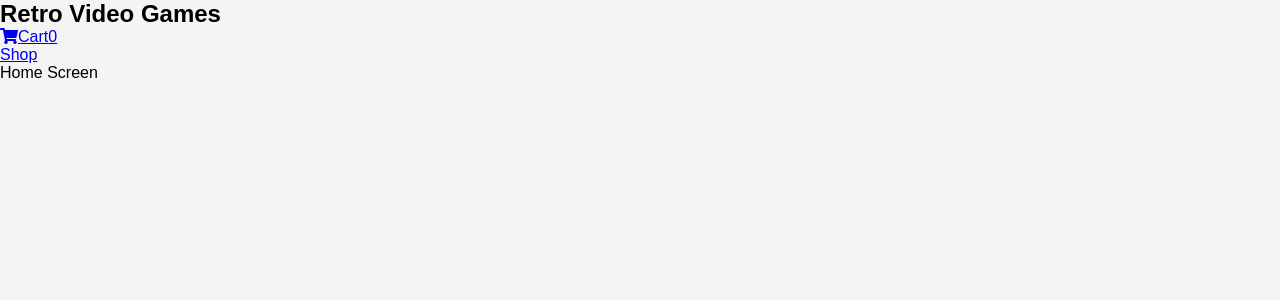
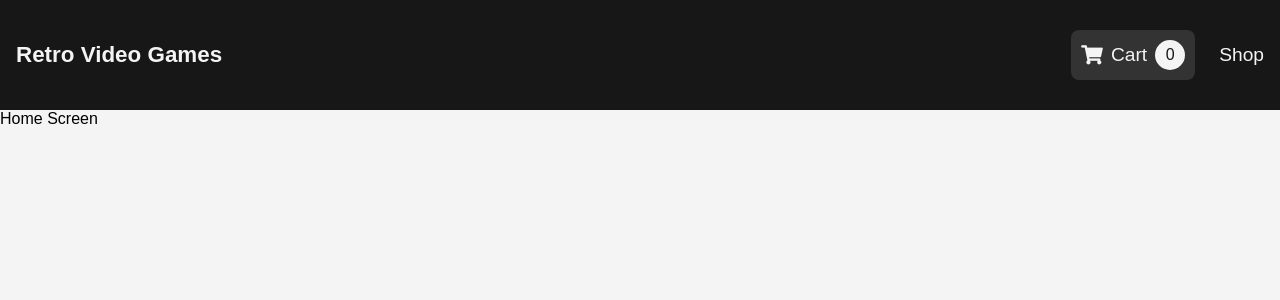
Before and after one commit to tdyleuth/ecommerce-mern-app, a React (Create React App) app in the folder client/: page / in a window 1280 px wide. Shown: the top 300 px of the page. Built offline with nearby package versions, Linux system fonts and the light colour scheme.

Commit message:
Setup Navbar, SideDrawer, and Backdrop components

```diff
--- a/client/src/App.js
+++ b/client/src/App.js
@@ -1,8 +1,11 @@
 import './App.css';
+import { useState } from 'react';
 import { BrowserRouter as Router, Switch, Route } from 'react-router-dom';
 
 //Components
 import NavBar from './components/Navbar';
+import Backdrop from './components/Backdrop';
+import SideDrawer from './components/SideDrawer';
 
 //Screens
 import HomeScreen from './screens/HomeScreen';
@@ -10,11 +13,12 @@
 import ProductScreen from './screens/ProductScreen';
 
 function App() {
+    const [sideToggle, setSideToggle] = useState(false);
     return (
         <Router>
-            <NavBar />
-            {/* SideDrawer */}
-            {/*Backdrop */}
+            <NavBar click={() => setSideToggle(true)} />
+            <SideDrawer show={sideToggle} click={() => setSideToggle(false)} />
+            <Backdrop show={sideToggle} click={() => setSideToggle(false)} />
             <main>
                 <Switch>
                     <Route exact path='/' component={HomeScreen} />
--- a/client/src/components/Backdrop.css
+++ b/client/src/components/Backdrop.css
@@ -0,0 +1,9 @@
+.backdrop {
+    width: 100%;
+    height: 100vh;
+    background-color: rgba(0, 0, 0, 0.5);
+    z-index: 100;
+    position: fixed;
+    top: 0;
+    left: 0;
+}
--- a/client/src/components/Backdrop.js
+++ b/client/src/components/Backdrop.js
@@ -0,0 +1,8 @@
+import React from 'react';
+import './Backdrop.css';
+
+const Backdrop = ({ show, click }) => {
+    return show && <div className='backdrop' onClick={click}></div>;
+};
+
+export default Backdrop;
--- a/client/src/components/Navbar.css
+++ b/client/src/components/Navbar.css
@@ -0,0 +1,101 @@
+.navbar {
+    display: flex;
+    height: 110px;
+    justify-content: space-between;
+    align-items: center;
+    padding: 1.5rem 1rem;
+    width: 100%;
+    background-color: #171717;
+    z-index: 50;
+}
+
+.navbar__logo h2 {
+    color: #f4f4f4;
+    font-size: 1.4rem;
+    cursor: pointer;
+}
+
+.navbar__links {
+    display: flex;
+    list-style: none;
+    align-items: center;
+}
+
+.navbar__links > li {
+    padding-left: 1.5rem;
+}
+
+.navbar__links > li > a {
+    text-decoration: none;
+    color: #f4f4f4;
+    font-size: 1.2rem;
+    display: flex;
+    align-items: center;
+}
+
+.navbar__links > li > a > span {
+    display: flex;
+    align-items: center;
+    margin-left: 8px;
+}
+
+.cart__link {
+    background: #333;
+    padding: 10px;
+    border-radius: 8px;
+}
+
+.cart__link:hover {
+    background: #dd219e;
+    color: #f4f4f4;
+}
+
+.cartLogo__badge {
+    width: 30px;
+    height: 30px;
+    background: #f4f4f4;
+    border-radius: 50%;
+    margin-left: 8px;
+    color: #171717;
+    display: flex;
+    align-items: center;
+    justify-content: center;
+    text-align: center;
+    font-size: 1rem;
+}
+
+.hamburger__menu {
+    width: 30px;
+    height: 30px;
+    display: none;
+    flex-direction: column;
+    justify-content: space-between;
+    align-items: center;
+    cursor: pointer;
+}
+
+.hamburger__menu > div {
+    width: 100%;
+    height: 3px;
+    background: #f4f4f4;
+}
+
+.hamburger__menu:hover > div {
+    background: #dd219e;
+}
+
+@media (max-width: 960px) {
+    .navbar__links {
+        display: none;
+    }
+
+    .hamburger__menu {
+        display: flex;
+    }
+}
+
+@media (max-width: 500px) {
+    .navbar__logo h2 {
+        font-size: 1rem;
+    }
+}
--- a/client/src/components/Navbar.js
+++ b/client/src/components/Navbar.js
@@ -2,7 +2,7 @@
 import { Link } from 'react-router-dom';
 import './Navbar.css';
 
-const Navbar = () => {
+const Navbar = ({ click }) => {
     return (
         <nav className='navbar'>
             {/* logo*/}
@@ -10,12 +10,14 @@
                 <h2>Retro Video Games</h2>
             </div>
             {/* links */}
-            <ul className='nav__links'>
+            <ul className='navbar__links'>
                 <li>
-                    <Link to='/cart'>
+                    <Link to='/cart' className='cart__link'>
                         <i className='fas fa-shopping-cart'></i>
-                        Cart
-                        <span className='cartLogo__badge'>0</span>
+                        <span>
+                            Cart
+                            <span className='cartLogo__badge'>0</span>
+                        </span>
                     </Link>
                 </li>
                 <li>
@@ -24,7 +26,7 @@
             </ul>
 
             {/* hamburger menu*/}
-            <div className='hamburger__menu'>
+            <div onClick={click} className='hamburger__menu'>
                 <div></div>
                 <div></div>
                 <div></div>
--- a/client/src/components/SideDrawer.css
+++ b/client/src/components/SideDrawer.css
@@ -0,0 +1,78 @@
+.sidedrawer {
+    width: 70%;
+    height: 100vh;
+    background: #fff;
+    position: fixed;
+    top: 0;
+    left: 0;
+    z-index: 200;
+    transform: translate(-100%);
+    transition: all 0.3s ease-out;
+    display: flex;
+    flex-direction: column;
+    justify-content: center;
+}
+
+.sidedrawer.show {
+    transform: translate(0);
+}
+
+.sidedrawer__links {
+    display: flex;
+    flex-direction: column;
+    list-style: none;
+}
+
+.sidedrawer__links > li {
+    display: flex;
+    align-items: center;
+}
+
+.sidedrawer__links > li > a {
+    display: flex;
+    align-items: center;
+    justify-content: center;
+    text-align: center;
+    padding: 1rem;
+    text-decoration: none;
+    color: #171717;
+    flex: 1;
+    font-size: 1.6rem;
+    cursor: pointer;
+}
+
+.sidedrawer__links > li > a:hover {
+    background: #171717;
+    color: #f4f4f4;
+}
+
+.sidedrawer__links > li > a > span {
+    display: flex;
+    align-items: center;
+    margin-left: 8px;
+}
+
+.sidedrawer__cartbadge {
+    display: flex;
+    align-items: center;
+    justify-content: center;
+    text-align: center;
+    width: 30px;
+    height: 30px;
+    border-radius: 50%;
+    background: #171717;
+    color: #f4f4f4;
+    font-size: 1rem;
+    margin-left: 8px;
+}
+
+.sidedrawer__links > li > a:hover .sidedrawer__cartbadge {
+    background: #f4f4f4;
+    color: #171717;
+}
+
+@media (min-width: 960px) {
+    .sidedrawer {
+        display: none;
+    }
+}
--- a/client/src/components/SideDrawer.js
+++ b/client/src/components/SideDrawer.js
@@ -0,0 +1,31 @@
+import React from 'react';
+import './SideDrawer.css';
+import { Link } from 'react-router-dom';
+
+const SideDrawer = ({ show, click }) => {
+    const SideDrawerClass = ['sidedrawer'];
+
+    if (show) {
+        SideDrawerClass.push('show');
+    }
+    return (
+        <div className={SideDrawerClass.join(' ')}>
+            <ul className='sidedrawer__links' onClick={click}>
+                <li>
+                    <Link to='/cart'>
+                        <i className='fas fa-shopping-cart'></i>
+                        <span>
+                            Cart
+                            <span className='sidedrawer__cartbadge'>0</span>
+                        </span>
+                    </Link>
+                </li>
+                <li>
+                    <Link to='/'>Shop</Link>
+                </li>
+            </ul>
+        </div>
+    );
+};
+
+export default SideDrawer;
```
Also changed, not shown: 1 other file (tests, documents, lock files or other folders).
